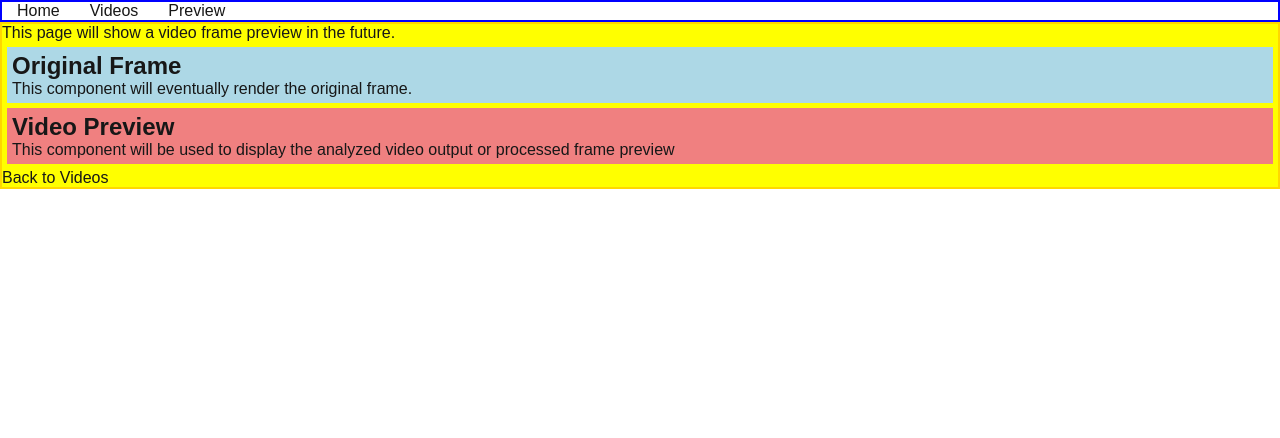
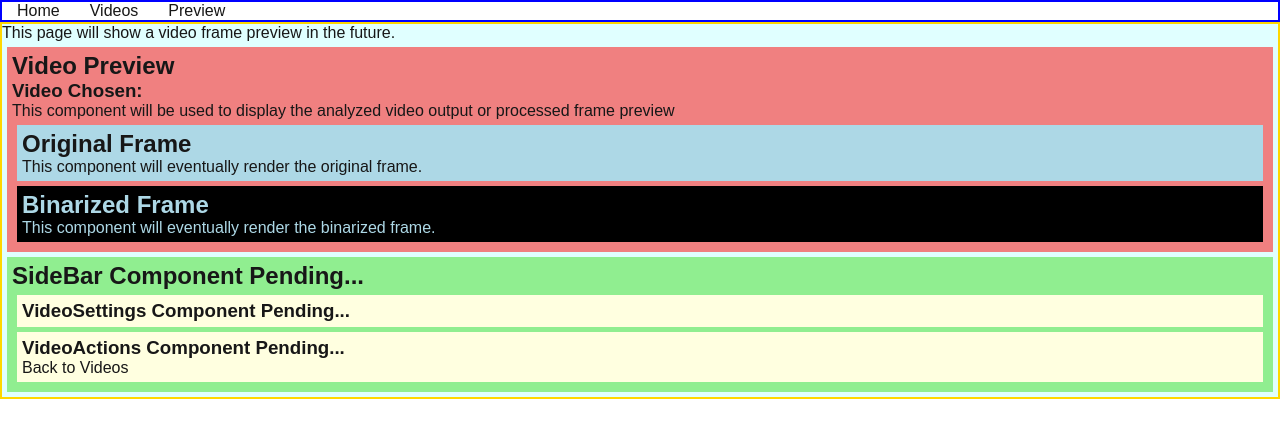
Before and after one commit to rifflere/centroid-finder-frontend, a Next.js app in the folder centroid-finder-frontend/: page /preview/file-123 in a window 1280 px wide. Shown: the top 438 px of the page. Built offline with nearby package versions, Linux system fonts and the light colour scheme.

Commit message:
Added more components (finished structure plan) and more temporary inline styling

```diff
--- a/centroid-finder-frontend/src/app/page.jsx
+++ b/centroid-finder-frontend/src/app/page.jsx
@@ -1,6 +1,6 @@
 export default function Home() {
   return (
-    <div style={{ border: '2px solid', borderColor: 'gold', backgroundColor: 'yellow' }}>
+    <div style={{ border: '2px solid', borderColor: 'gold', backgroundColor: 'lightcyan' }}>
       <h1>ART Salamander Solutions -- Main Page</h1>
     </div>
   );
--- a/centroid-finder-frontend/src/app/preview/[filename]/page.jsx
+++ b/centroid-finder-frontend/src/app/preview/[filename]/page.jsx
@@ -1,20 +1,21 @@
 'use client';
-import OriginalFrame from "@/components/OriginalFrame";
 import VideoPreview from "@/components/VideoPreview";
+import SideBar from "@/components/SideBar";
 
 export default function PreviewPage({children}){
     //const { filename } = params; // should this be props?
 
     return (
-        <div style={{ border: '2px solid', borderColor: 'gold', backgroundColor: 'yellow' }}>
+        <div style={{ border: '2px solid', borderColor: 'gold', backgroundColor: 'lightcyan' }}>
             {/* Commenting Out For Testing Purposes */}
             {/* <h1>Previewing: {filename}</h1> */}
             <p>This page will show a video frame preview in the future.</p>
 
-            <OriginalFrame />
             <VideoPreview />
+            <SideBar />
 
-            <a href="/videos">Back to Videos</a>
+
+
         </div>
     );
 }
--- a/centroid-finder-frontend/src/app/videos/page.jsx
+++ b/centroid-finder-frontend/src/app/videos/page.jsx
@@ -17,7 +17,7 @@ export default function VideoChooserPage({children}){
     const videosJSON = getVideos();
 
     return (
-        <div style={{ border: '2px solid', borderColor: 'gold' , backgroundColor: 'yellow' }}>
+        <div style={{ border: '2px solid', borderColor: 'gold' , backgroundColor: 'lightcyan' }}>
             <h1>Choose a video: </h1>
             <p>This page will show the list of videos..</p>
             <ul>
--- /dev/null
+++ b/centroid-finder-frontend/src/components/BinarizedFrame.jsx
@@ -0,0 +1,13 @@
+// This component renders the binarized frame
+
+// Parent -> VideoPreview
+// children -> n/a
+
+export default function BinarizedFrame(){
+    return (
+        <div style={{ backgroundColor: 'black', color:'lightblue', margin: '5px', padding: '5px'}}>
+            <h2>Binarized Frame</h2>
+            <p>This component will eventually render the binarized frame.</p>
+        </div>
+    )
+}
--- /dev/null
+++ b/centroid-finder-frontend/src/components/SideBar.jsx
@@ -0,0 +1,17 @@
+// This component renders the sidebar
+// Parent -> main
+// children -> VideoSettings, VideoActions
+
+import VideoSettings from "./VideoSettings";
+import VideoActions from "./VideoActions";
+
+export default function SideBar(){
+    return (
+        <div style={{ backgroundColor: "lightgreen", margin: "5px", padding: "5px"}}>
+            <h2>SideBar Component <bold>Pending...</bold></h2>
+            <VideoSettings />
+            <VideoActions />
+        </div>
+
+    )
+}
--- /dev/null
+++ b/centroid-finder-frontend/src/components/VideoActions.jsx
@@ -0,0 +1,14 @@
+// This component renders "run" and "pick a different video" buttons
+
+// Parent -> SideBar
+// children -> n/a
+
+export default function VideoActions(){
+    return (
+        <div style={{ backgroundColor: 'lightyellow', margin: '5px', padding: '5px'}}>
+            <h3>VideoActions Component <bold>Pending...</bold></h3>
+            <a href="/videos">Back to Videos</a>
+        </div>
+
+    )
+}
--- a/centroid-finder-frontend/src/components/VideoPreview.jsx
+++ b/centroid-finder-frontend/src/components/VideoPreview.jsx
@@ -1,11 +1,20 @@
 // Logical Component
 // Children: Original Frame, Binarized Frame
 
+import OriginalFrame from "./OriginalFrame"
+import BinarizedFrame from "./BinarizedFrame"
+
 export default function VideoPreview() {
+    // need to display the name of the video chosen somewhere -- params?
+
     return(
         <div style={{ backgroundColor: 'lightcoral', margin: '5px', padding: '5px'}}>
             <h2>Video Preview</h2>
+            <h3>Video Chosen: </h3>
             <p>This component will be used to display the analyzed video output or processed frame preview</p>
+
+            <OriginalFrame />
+            <BinarizedFrame />
         </div>
     )
 }
--- /dev/null
+++ b/centroid-finder-frontend/src/components/VideoSettings.jsx
@@ -0,0 +1,13 @@
+// This component renders the video settings
+
+// Parent -> SideBar
+// children -> n/a
+
+export default function VideoSettings(){
+    return (
+        <div style={{ backgroundColor: 'lightyellow', margin: '5px', padding: '5px'}}>
+            <h3>VideoSettings Component <bold>Pending...</bold></h3>
+        </div>
+
+    )
+}
```
